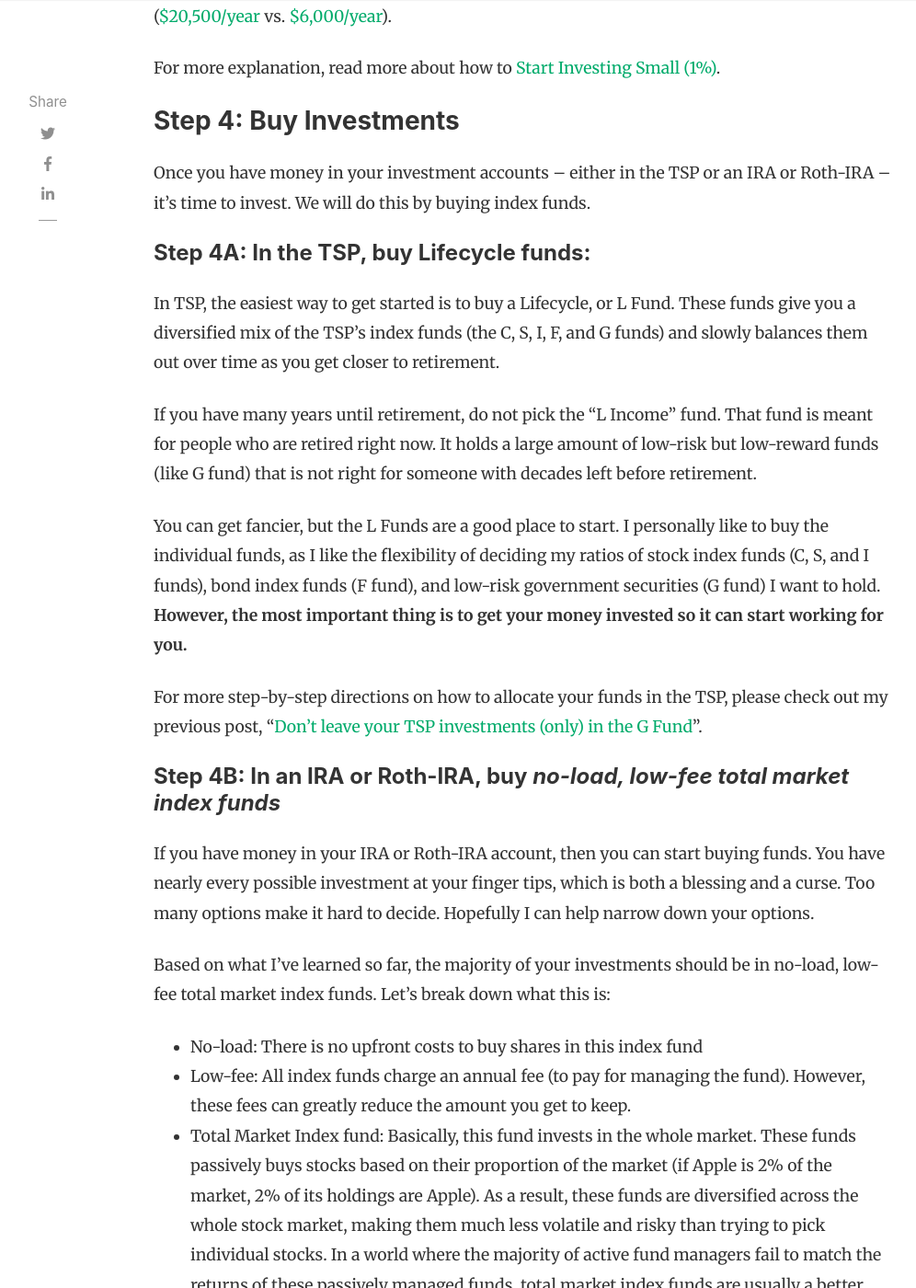
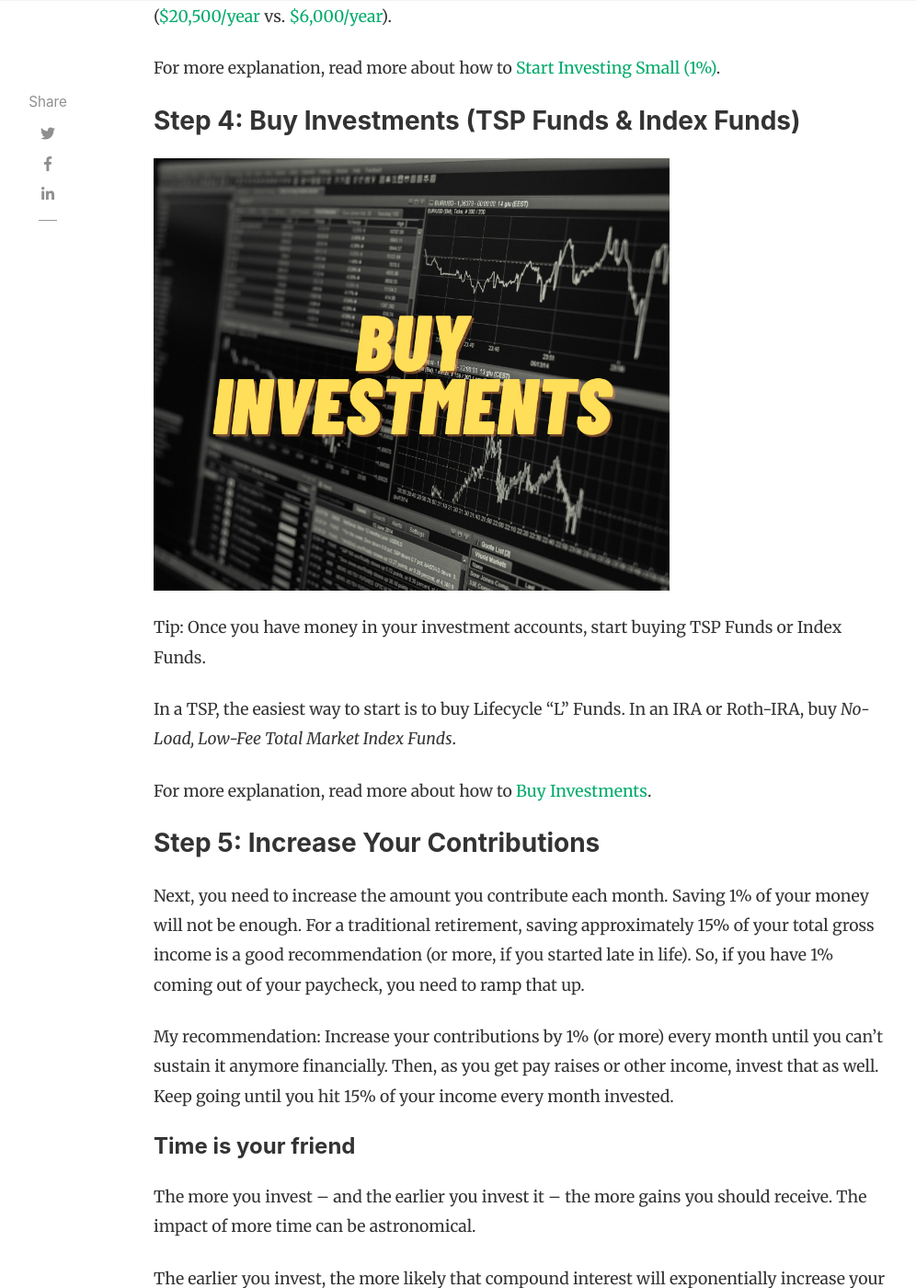
Before and after one commit to militaryinvestor/militaryinvestor.github.io, a Jekyll site: the page built from _posts/2021-12-12-Step-by-Step-Guide-to-Passive-Military-Investing.md, in a window 1280 px wide and 1400 px high, scrolled down 5731 px. Shown: the whole window at 92% size, without its empty margins (118-1114 px from the left). Built offline with Jekyll 4.4.1, drawn with Linux system fonts in a browser that asks for light colours; nearby versions of some CDN libraries; comment, search, counter and statistics services are not loaded; some of the changed text lies outside the part shown.

Commit message:
Update 2021-12-12-Step-by-Step-Guide-to-Passive-Military-Investing.md

```diff
--- a/_posts/2021-12-12-Step-by-Step-Guide-to-Passive-Military-Investing.md
+++ b/_posts/2021-12-12-Step-by-Step-Guide-to-Passive-Military-Investing.md
@@ -61,36 +61,15 @@ The most important thing you can do to build wealth is start today!  The most im
 
 For more explanation, read more about how to [Start Investing Small (1%)](https://www.militaryinvestor.org/Step-3-Start-Small/).
 
-### Step 4: Buy Investments
+### Step 4: Buy Investments (TSP Funds & Index Funds)
+<div id="step-4"></div>
+![Buy Investments](../assets/images/2021-12-18-Step-4-Buy-Investments.png){:height="470px" }
 
-Once you have money in your investment accounts – either in the TSP or an IRA or Roth-IRA – it’s time to invest. We will do this by buying index funds.
+Tip: Once you have money in your investment accounts, start buying TSP Funds or Index Funds.
 
-#### Step 4A: In the TSP, buy Lifecycle funds:
+In a TSP, the easiest way to start is to buy Lifecycle "L" Funds.  In an IRA or Roth-IRA, buy _No-Load, Low-Fee Total Market Index Funds_.
 
-In TSP, the easiest way to get started is to buy a Lifecycle, or L Fund. These funds give you a diversified mix of the TSP’s index funds (the C, S, I, F, and G funds) and slowly balances them out over time as you get closer to retirement.
-
-If you have many years until retirement, do not pick the “L Income” fund. That fund is meant for people who are retired right now. It holds a large amount of low-risk but low-reward funds (like G fund) that is not right for someone with decades left before retirement.
-
-You can get fancier, but the L Funds are a good place to start. I personally like to buy the individual funds, as I like the flexibility of deciding my ratios of stock index funds (C, S, and I funds), bond index funds (F fund), and low-risk government securities (G fund) I want to hold. **However, the most important thing is to get your money invested so it can start working for you.**
-
-For more step-by-step directions on how to allocate your funds in the TSP, please check out my previous post, “[Don’t leave your TSP investments (only) in the G Fund](https://www.militaryinvestor.org/Don't-Leave-Your-TSP-Money-Only-in-The-G-Fund/)”.
-
-#### Step 4B: In an IRA or Roth-IRA, buy _no-load, low-fee total market index funds_
-
-If you have money in your IRA or Roth-IRA account, then you can start buying funds. You have nearly every possible investment at your finger tips, which is both a blessing and a curse. Too many options make it hard to decide. Hopefully I can help narrow down your options.
-
-Based on what I’ve learned so far, the majority of your investments should be in no-load, low-fee total market index funds. Let’s break down what this is:
-
-- No-load: There is no upfront costs to buy shares in this index fund
-- Low-fee: All index funds charge an annual fee (to pay for managing the fund). However, these fees can greatly reduce the amount you get to keep.
-- Total Market Index fund: Basically, this fund invests in the whole market. These funds passively buys stocks based on their proportion of the market (if Apple is 2% of the market, 2% of its holdings are Apple). As a result, these funds are diversified across the whole stock market, making them much less volatile and risky than trying to pick individual stocks. In a world where the majority of active fund managers fail to match the returns of these passively managed funds, total market index funds are usually a better bet than picking individual stocks.
-
-There are a number of ETFs and index mutual funds that meet this criteria. Here are a few that I’ve found:
-- [VTI](https://investor.vanguard.com/etf/profile/fees/vti) – Vanguard’s total market index ETF. It charges 0.03%/year in fees, with no load. Vanguard is also the company that created index funds, so they have a solid reputation in this space.
-- [VTSAX](https://investor.vanguard.com/mutual-funds/profile/vtsax) – Vanguard’s Total Stock Market Index Fund Admiral Shares. Charges 0.04%/year in fees, with no load. This is a mutual fund vs. an ETF.
-- [SWTSX](https://www.schwab.com/research/mutual-funds/quotes/fees/swtsx) – Schwab’s Total Stock Market Index mutual fund. It charges 0.03%/year in fees with no load.
-
-**Note: One thing I’ve learned is that though these funds do not charge an initial fee, your brokerage company may charge a fee for mutual funds from other companies.** For example, Schwab doesn’t charge a fee to buy their own mutual funds, but does for other company’s mutual funds (like Vanguard). Take this into account when you are deciding which company to open your accounts with.
+For more explanation, read more about how to [Buy Investments](https://www.militaryinvestor.org/Step-4-Buy-Investments/).
 
 ### Step 5: Increase Your Contributions
 Next, you need to increase the amount you contribute each month. Saving 1% of your money will not be enough. For a traditional retirement, saving approximately 15% of your total gross income is a good recommendation (or more, if you started late in life). So, if you have 1% coming out of your paycheck, you need to ramp that up.
```
